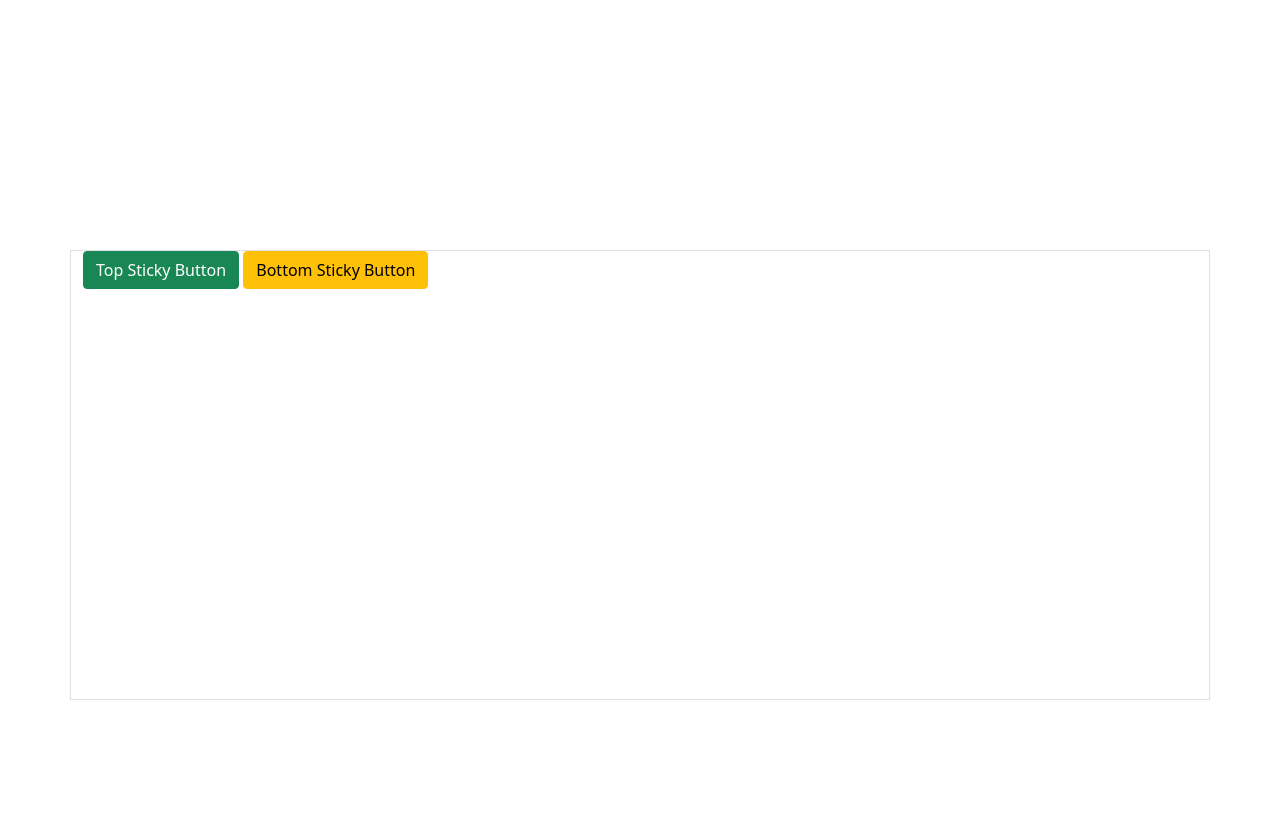
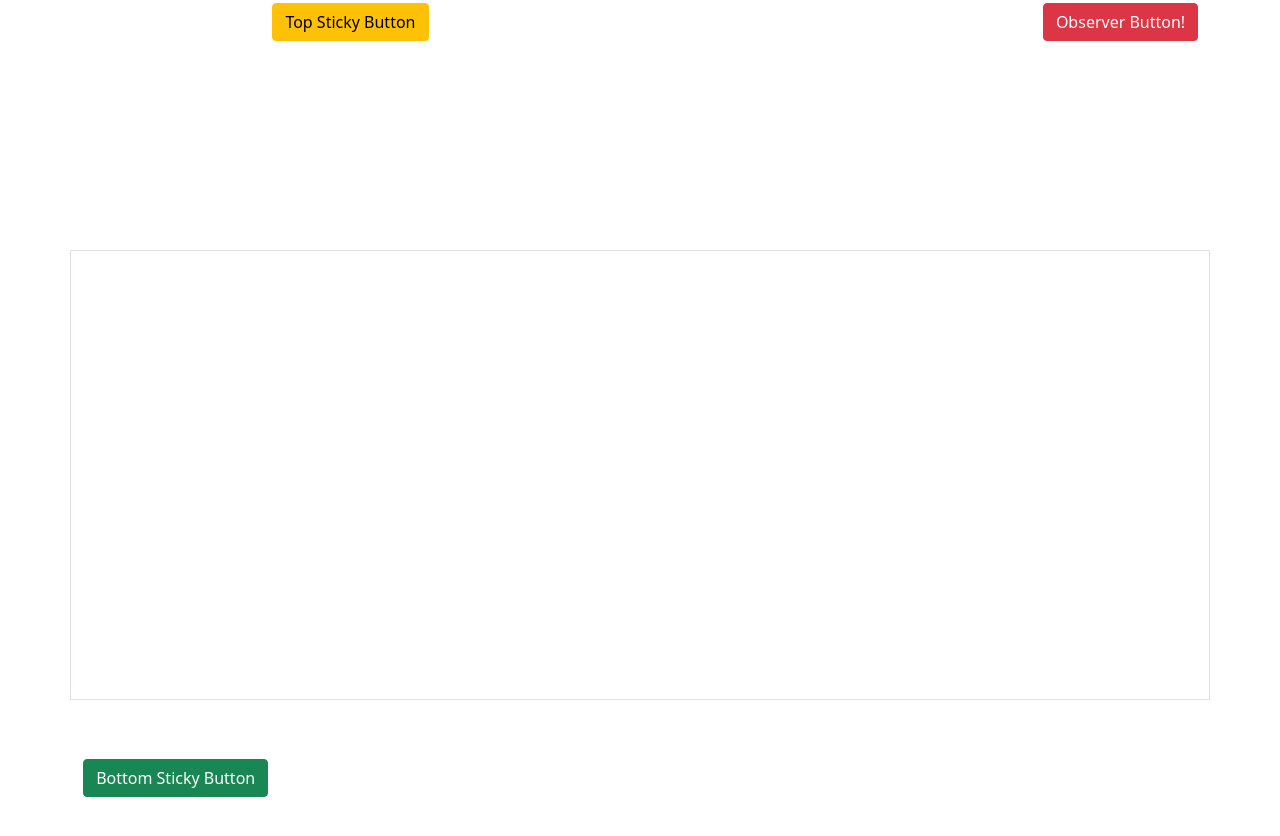
Before and after one commit to aspmaker/SU-TO-BO-StickyJS, a plain HTML site: page index.html in a window 1280 px wide. Shown: the top 836 px of the page. Drawn offline with nearby package versions, Linux system fonts and the light colour scheme.

Commit message:
Add observer element feature for after dom ready events

```diff
--- a/SU-TO-BO-StickyJS.js
+++ b/SU-TO-BO-StickyJS.js
@@ -6,7 +6,7 @@ const stickyIdPre = 'sticky-';
 //sitcky element list
 const stickyElements = [];
 //sticky control delay
-const stickyControlDelay = 45;
+const stickyControlDelay = 10;
 
 //get rondom integer
 const randomNumber = () => {
@@ -86,6 +86,9 @@ const createStickyElement = (element) => {
         if (parentAttr) {
             let parentElement = document.getElementById(parentAttr);
             parentOffset = offset(parentElement, null);
+        } else {
+            let parentElement = document.getElementsByTagName('body')[0];
+            parentOffset = offset(parentElement, null);
         }
 
         //set offset and add list
@@ -129,11 +132,13 @@ function checkAndSetElementScroll(element) {
         window.innerHeight -
         document.documentElement.scrollTop <=
         2;
+    let realScrollPos = parseFloat(scrollPos) + parseFloat(divOffset.orgHeight);
 
-    if (
-        (parseFloat(scrollPos - parseFloat(divOffset.height)) >= parseFloat(divOffset.offsetTop / 3) &&
-            parseFloat(scrollPos) >= parseFloat(divOffset?.parentOffsetTop) - parseFloat(divOffset.height))
-    ) {
+    if (realScrollPos < 0 && parseFloat(divOffset?.parentOffsetTop) == 0) return;
+
+    if (realScrollPos >= parseFloat(divOffset.offsetTop / 3) &&
+        parseFloat(realScrollPos) >= (parseFloat(divOffset?.parentOffsetTop))) {
+
         const newStyle = {
             position: "fixed",
             bottom: divOffset.stickyType == 'bottom' ? '3px' : 'unset',
@@ -196,7 +201,7 @@ function setOffset(element, parentOffset) {
         stickyElementIndex = getStickyElementIndexFromList(stickyId);
         //if exist
         if (stickyElementIndex > -1) {
-            stickyElements[stickyElementIndex] = { ...stickyElements[stickyElementIndex], ...offsetObj };
+            stickyElements[stickyElementIndex] = { ...offsetObj, ...stickyElements[stickyElementIndex] };
         }
     } else {
         stickyId = stickyIdPre + randomNumber();
@@ -204,7 +209,7 @@ function setOffset(element, parentOffset) {
         offsetObj.orgWidth = elOffset.width || 0;
         offsetObj.orgHeight = elOffset.height || 0;
         offsetObj.orgOffsetTop = elOffset.top;
-        offsetObj.orgoffsetLeft = elOffset.left;
+        offsetObj.orgOffsetLeft = elOffset.left;
         stickyElements.push(offsetObj);
         element.setAttribute(dataStickyId, stickyId);
     }
@@ -237,6 +242,16 @@ function offset(el) {
     };
 }
 
+//set style for all clone element
+const setAllCloneElementStyle = (show = false) => {
+    let clones = document.querySelectorAll('[data-stickyclone="1"]');
+    for (let index = 0; index < clones.length; index++) {
+        const element = clones[index];
+        element.style.display = show ? "" : "none";
+    }
+}
+
+
 //listen document for change element
 const observerElement = () => {
     // Select the node that will be observed for mutations
@@ -252,20 +267,17 @@ const observerElement = () => {
 
     // Callback function to execute when mutations are observed
     const callback = (mutationList, observer) => {
-        console.log(mutationList);
-
         for (let i = 0; i < mutationList.length; i++) {
             let mutation = mutationList[i];
             if (mutation.type != "childList") continue;
             let classList = Array.from(mutation.target.classList);
 
-            console.log(classList);
-
             //stciky
             if (classList.some((f) => String(f).toLowerCase() == stickyElementClass.toLowerCase())
             ) {
                 setTimeout(() => {
-                    createStickyElement(mutation.target);
+                    //createStickyElement(mutation.target);
+                    createAllStickyElement();
                 }, 1000);
             }
 
@@ -290,7 +302,8 @@ const observerElement = () => {
                         if (childNodeClasses.some((f) =>
                             String(f).toLowerCase() == stickyElementClass.toLowerCase())) {
                             setTimeout(() => {
-                                createStickyElement(childNode);
+                                //createStickyElement(childNode);
+                                createAllStickyElement();
                             }, 1000);
                         }
                     }
@@ -305,11 +318,23 @@ const observerElement = () => {
     observer.observe(targetNode, config);
 };
 
-//set style for all clone element
-const setAllCloneElementStyle = (show = false) => {
-    let clones = document.querySelectorAll('[data-stickyclone="1"]');
-    for (let index = 0; index < clones.length; index++) {
-        const element = clones[index];
-        element.style.display = show ? "" : "none";
-    }
-}
+//observer function
+observerElement();
+
+//create and add after dom
+//observer function listen for this element
+setTimeout(() => {
+    let observerContainer = document.getElementById("observerContainer");
+
+    let button = document.createElement('BUTTON');
+    // creating text to be
+    //displayed on button
+    let text = document.createTextNode("Observer Button!");
+
+    // appending text to button
+    button.appendChild(text);
+    //add sticky class
+    button.classList.add('btn', 'btn-danger', 'stickyElement');
+    // appending button to div
+    observerContainer.append(button);
+}, 1000 * 1);
--- a/index.html
+++ b/index.html
@@ -25,6 +25,8 @@
     <title>Sticky Elements</title>
   </head>
   <body>
+    <div id="observerContainer" class="container text-end"></div>
+
     <div
       class="container border"
       style="height: 450px; margin-top: 250px"
@@ -35,7 +37,7 @@
         data-stickyParent="parentDiv"
         data-stickyType="bottom"
       >
-        Top Sticky Button
+        Bottom Sticky Button
       </button>
 
       <button
@@ -43,7 +45,7 @@
         data-stickyParent="parentDiv"
         data-stickyType="top"
       >
-        Bottom Sticky Button
+        Top Sticky Button
       </button>
     </div>
     <div style="height: 2500px">&nbsp;</div>
```
